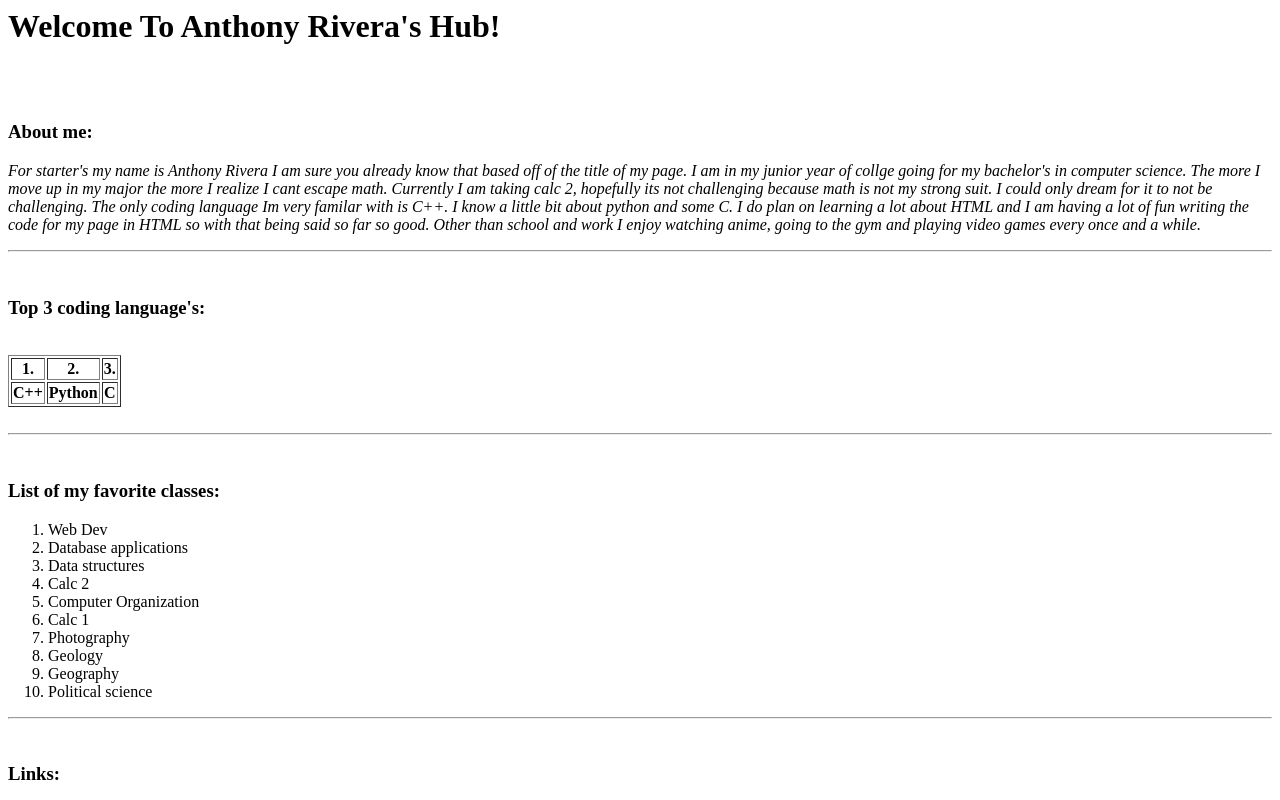
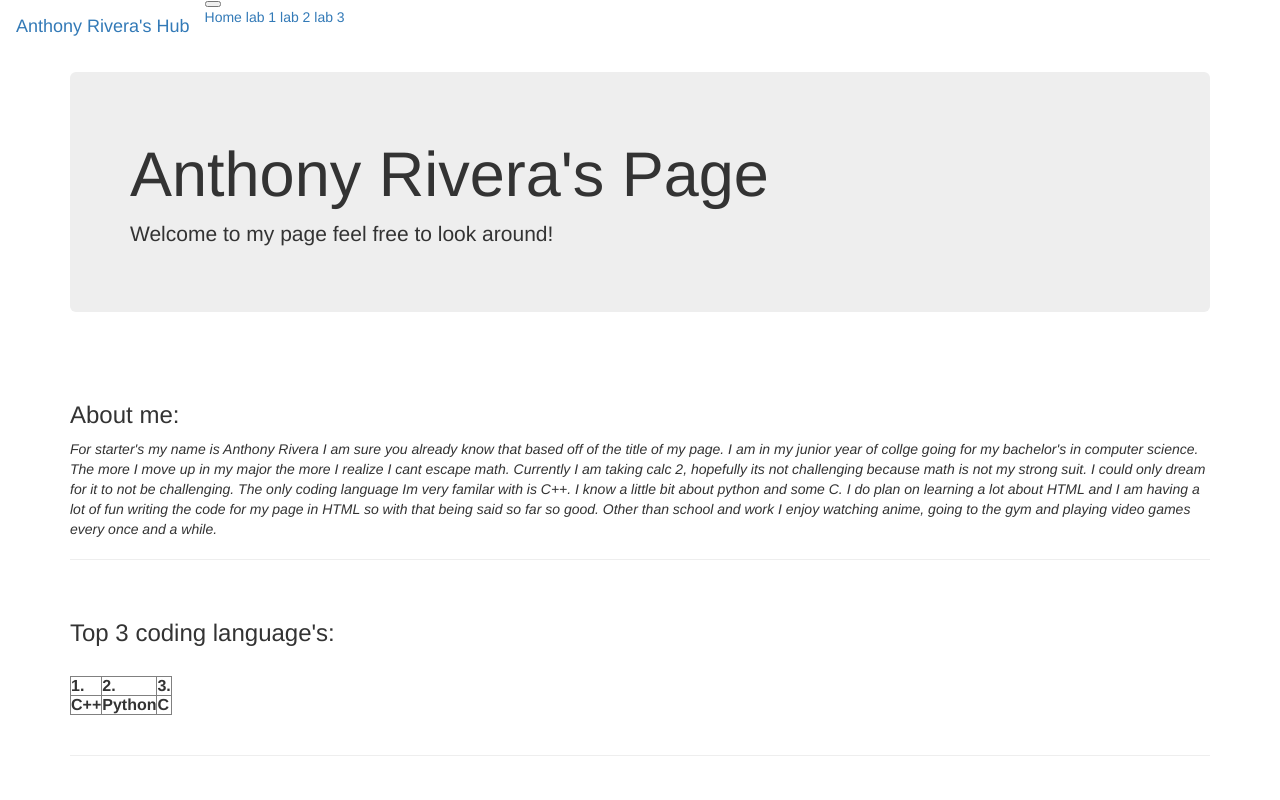
Before and after one commit to AnthonyRivera3/AnthonyRivera3.github.io, a plain HTML site: page index.html in a window 1280 px wide. Shown: the top 800 px of the page. Drawn offline with nearby package versions, Linux system fonts and the light colour scheme.

Commit message:
FInal commit for lab 3 this is the one

```diff
--- a/index.html
+++ b/index.html
@@ -2,13 +2,37 @@
 
 
 
-<head><title>Anthony Rivera's Hub</title></head>
+<head><title>Anthony Rivera's Hub</title>
+  <meta charset="utf-8">
+  <meta name="viewport" content="width=device-width, initial-scale=1">
+  <link rel="stylesheet" href="https://maxcdn.bootstrapcdn.com/bootstrap/3.4.1/css/bootstrap.min.css">
+  <script src="https://ajax.googleapis.com/ajax/libs/jquery/3.7.1/jquery.min.js"></script>
+  <script src="https://maxcdn.bootstrapcdn.com/bootstrap/3.4.1/js/bootstrap.min.js"></script>
+</head>
 
-
+<nav class="navbar navbar-expand-lg navbar-light bg-light">
+  <a class="navbar-brand" href="#">Anthony Rivera's Hub</a>
+  <button class="navbar-toggler" type="button" data-toggle="collapse" data-target="#navbarNavAltMarkup" aria-controls="navbarNavAltMarkup" aria-expanded="false" aria-label="Toggle navigation">
+    <span class="navbar-toggler-icon"></span>
+  </button>
+  <div class="collapse navbar-collapse" id="navbarNavAltMarkup">
+    <div class="navbar-nav">
+      <a class="nav-item nav-link active" href="https://anthonyrivera3.github.io">Home <span class="sr-only">(current)</span></a>
+      <a class="nav-item nav-link" href="https://anthonyrivera3.github.io/README.md">lab 1</a>
+      <a class="nav-item nav-link" href="https://anthonyrivera3.github.io">lab 2</a>
+      <a class="nav-item nav-link disabled" href="https://anthonyrivera3.github.io/lab3">lab 3</a>
+    </div>
+  </div>
+</nav>
 
 <body>
 
- <h1>Welcome To Anthony Rivera's Hub!</h1>
+  <div class="container">
+    <div class="jumbotron">
+      <h1>Anthony Rivera's Page</h1>
+      <p>Welcome to my page feel free to look around!</p>
+  </div>
+
     <br/>
     <br/>
 
@@ -48,7 +72,7 @@ For starter's my name is Anthony Rivera I am sure you already know that based of
 
 <h3>Links:</h3>
 
-<a href="https://anthonyrivera3.github.io"> Anthony's Lab 1 </a>
+<a href="https://anthonyrivera3.github.io/README.md"> Anthony's Lab 1 </a>
 <br/>
 <a href="www.linkedin.com/in/anthony-rivera-8781a525a"> Linked In </a>
 <br/>
```
Also changed, not shown: lab3.html (+4 -4 lines).
